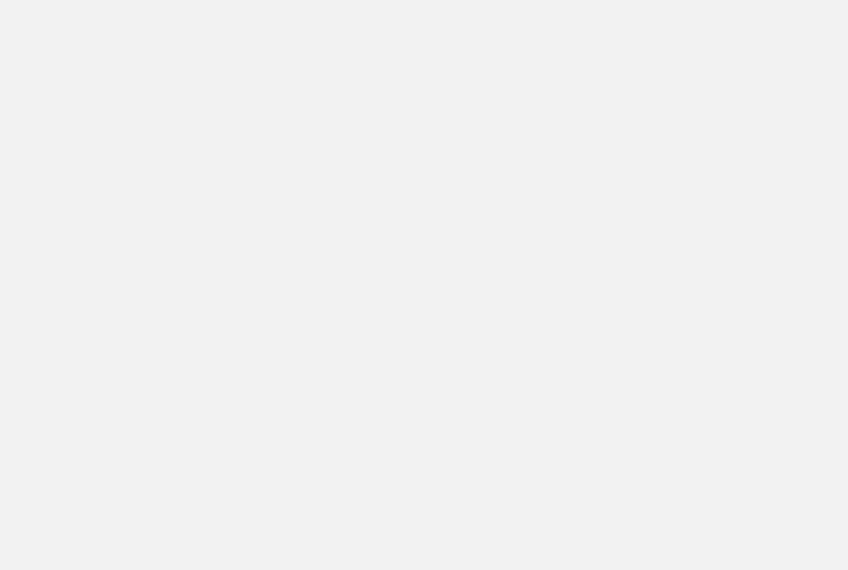
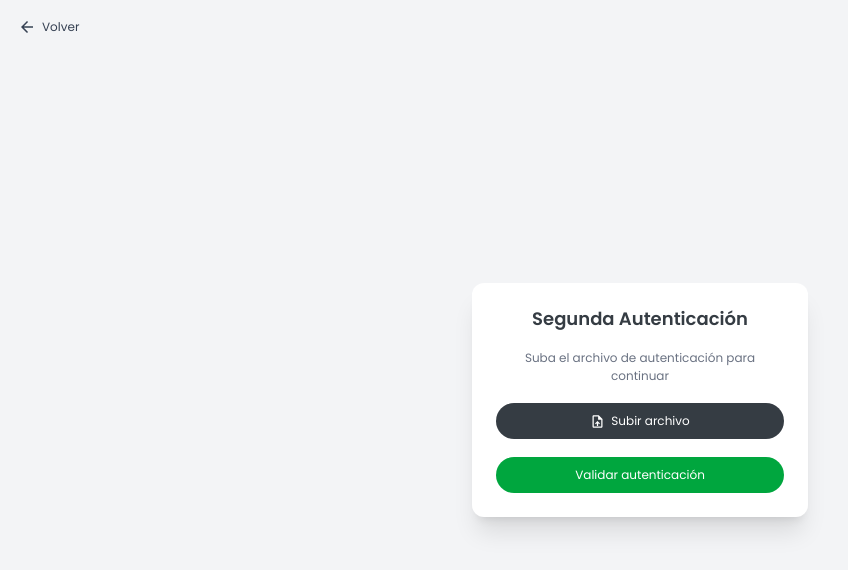
Before and after one commit to Kernnelh/-AYDS1_G3, a React (Vite) app in the folder frontend/: page /AdminAuth in a window 1280 px wide. Before the commit this address had no page. Shown: the top 570 px of the page, without its empty margins (0-848 px from the left). Built offline with nearby package versions, Linux system fonts and the light colour scheme.

Commit message:
feat(frontend) : login autenticacion administrador - se redirije a vista intermedia para autentificar admin - solicita carga de archivo estrictamente .txt - valida contenido y redirige a vista admin

```diff
--- a/frontend/src/App.jsx
+++ b/frontend/src/App.jsx
@@ -5,6 +5,7 @@ import { RegisterMedic } from "./pages/RegisterMedic"
 import { DashboardPatient } from "./pages/DashboardPatient"
 import { DashboardMedic } from "./pages/DashboardMedic"
 import { DashboardAdmin } from "./pages/DashboardAdmin"
+import { AdminAuth } from "./pages/AdminAuth"
 
 function App() {
 
@@ -16,6 +17,7 @@ function App() {
       <Route path="/DashboardPatient" element={<DashboardPatient/>}/>
       <Route path="/DashboardMedic" element={<DashboardMedic/>}/>
       <Route path="/DashboardAdmin" element={<DashboardAdmin/>}/>
+      <Route path="/AdminAuth" element={<AdminAuth/>} />
     </Routes>
   )
 }
--- a/frontend/src/components/Input.jsx
+++ b/frontend/src/components/Input.jsx
@@ -12,6 +12,7 @@ export function Input(type, id, placeholder, icon) {
           type={type}
           required
           id={id}
+          name={id}
           className={`h-[40px] md:h-[3.2rem] lg:h-[3.8rem] bg-[#FAFAFF] border border-gray-300 text-gray-900 ${Size.LARGE} rounded-full block w-full pl-[4rem] md:pl-[50px] xl:pl-[4rem] px-5`}
           placeholder={placeholder}
         />
--- /dev/null
+++ b/frontend/src/pages/AdminAuth.jsx
@@ -0,0 +1,100 @@
+import { useNavigate } from "react-router-dom";
+import { useState } from "react";
+import { MdArrowBack, MdUploadFile } from "react-icons/md";
+
+export const AdminAuth = () => {
+  const [archivo, setArchivo] = useState(null);
+  const navigate = useNavigate();
+
+  const handleFile = (e) => {
+    const file = e.target.files[0];
+
+    if (file && file.type !== "text/plain") {
+      alert("Solo se permiten archivos .txt");
+      return;
+    }
+
+    setArchivo(file);
+  };
+
+  const handleSubmit = async (e) => {
+    e.preventDefault();
+
+    if (!archivo) {
+      alert("Debe subir el archivo");
+      return;
+    }
+
+    const texto = await archivo.text();
+
+    // Simulación validación (luego va backend)
+    if (texto.trim() === "CLAVE_ENCRIPTADA_123") {
+      navigate("/DashboardAdmin");
+    } else {
+      alert("Archivo inválido");
+    }
+  };
+
+  return (
+    <div className="min-h-screen flex items-center justify-center bg-gray-100 px-4">
+
+      {/* Botón regresar */}
+      <button
+        onClick={() => navigate("/")}
+        className="absolute top-6 left-6 flex items-center gap-2 text-gray-700 hover:text-black"
+      >
+        <MdArrowBack className="text-2xl" />
+        <span>Volver</span>
+      </button>
+
+      {/* Card */}
+      <div className="bg-white shadow-xl rounded-2xl p-8 w-full max-w-md text-center">
+
+        <h2 className="text-2xl font-semibold mb-6">
+          Segunda Autenticación
+        </h2>
+
+        <p className="text-gray-500 mb-6">
+          Suba el archivo de autenticación para continuar
+        </p>
+
+        <form onSubmit={handleSubmit} className="space-y-6">
+
+          {/* Input oculto */}
+          <input
+            type="file"
+            accept=".txt"
+            id="fileInput"
+            onChange={handleFile}
+            className="hidden"
+          />
+
+          {/* Botón subir archivo */}
+          <label
+            htmlFor="fileInput"
+            className="cursor-pointer flex items-center justify-center gap-2 bg-[#353C43] text-white py-3 rounded-full hover:opacity-90 transition"
+          >
+            <MdUploadFile className="text-xl" />
+            Subir archivo
+          </label>
+
+          {/* Nombre del archivo */}
+          {archivo && (
+            <p className="text-sm text-gray-600 mt-2">
+              Archivo seleccionado: <span className="font-medium">{archivo.name}</span>
+            </p>
+          )}
+
+          {/* Botón validar */}
+          <button
+            type="submit"
+            className="w-full bg-green-600 text-white py-3 rounded-full hover:bg-green-700 transition"
+          >
+            Validar autenticación
+          </button>
+
+        </form>
+      </div>
+    </div>
+  );
+};
--- a/frontend/src/pages/Login.jsx
+++ b/frontend/src/pages/Login.jsx
@@ -1,4 +1,4 @@
-import { Link } from "react-router-dom";
+import { Link,useNavigate } from "react-router-dom";
 import { motion } from 'framer-motion';
 
 // Estilos y componentes
@@ -18,7 +18,34 @@ const iconTemplate = "bg-[url(assets/backglogin_2.png)]";
 export const Login = () => {
   const handleSubmit = (e) => {
     e.preventDefault();
+
+    // Obtener los datos del formulario y la acción del botón para inicio sesion administrador
+    const datos = new FormData(e.target);
+    const accion = e.nativeEvent.submitter.id;
+
+    const data = Object.fromEntries(new FormData(e.target));
+    console.log(data);
+
+    if (accion === "iniciarsesionadmin") {
+      handleAdminLogin(data);
+    }
+
+
   };
+
+  const navigate = useNavigate();
+
+  const handleAdminLogin = (data) => {
+    const { txtUserL, txtPasswordL } = data;
+
+    // Simulación autentificacion (luego va backend)
+    if (txtUserL === "admin" && txtPasswordL === "Admin123") {
+      navigate("/AdminAuth"); // segunda autenticación
+    } else {
+      alert("Credenciales incorrectas");
+    }
+  };
+
 
   return (
     <div className={`${Background.BACKGROUND}`}>
@@ -83,7 +110,7 @@ export const Login = () => {
 
                   {/* Acceso administrador */}
                   <div className="w-full flex justify-center">
-                    <Button1 nombre='Acceso de Administrador' id='iniciarsesionadmin' type='link' link='/DashboardAdmin' color='bg-[#353C43]' />
+                    <Button1 nombre='Acceso de Administrador' id='iniciarsesionadmin' type='submit' color='bg-[#353C43]' />
                   </div>
 
                 </section>
```
Also changed, not shown: 2 other files (tests, documents, lock files or other folders).
